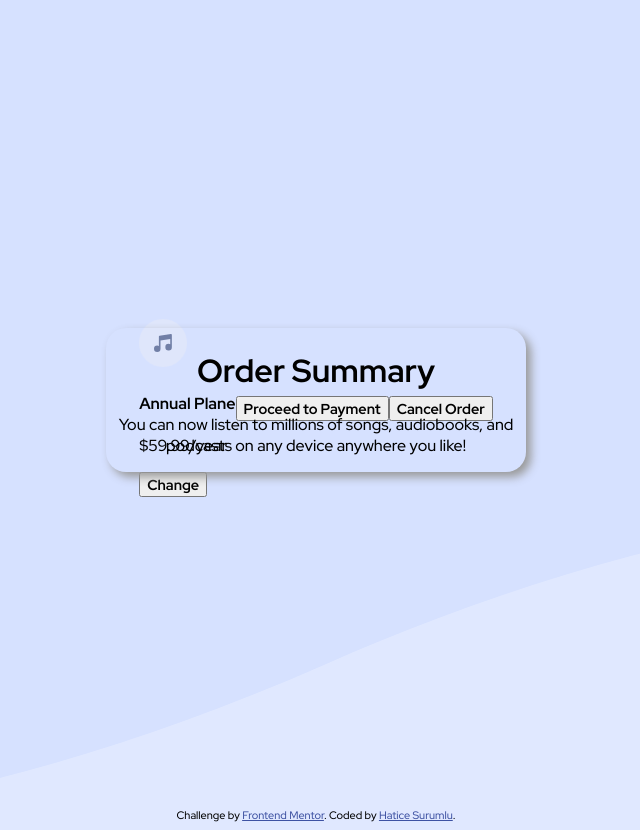
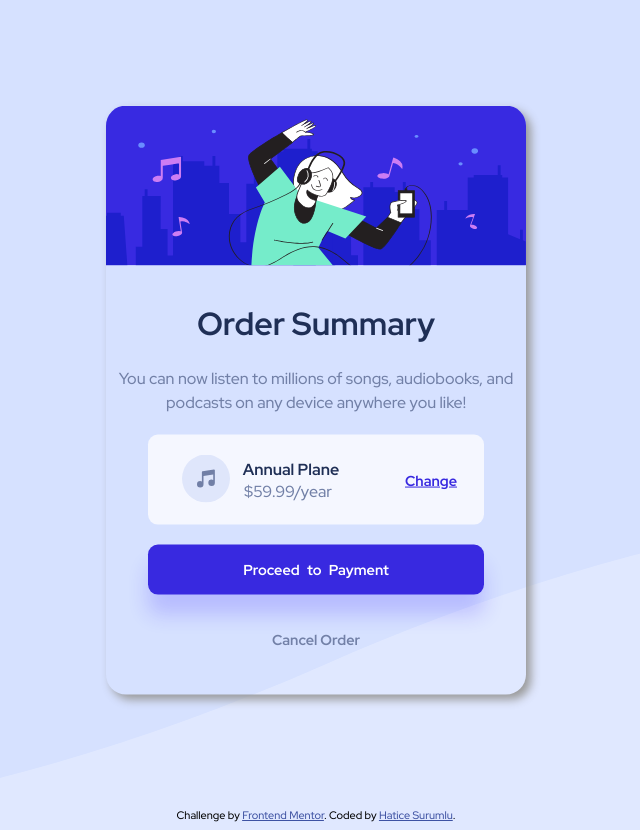
Before and after one commit to Haticesurumlu/order-summary-component, a plain HTML site: page index.html in a window 1280 px wide. Shown: the whole page, without its empty margins (324-964 px from the left). Drawn offline with Linux system fonts and the light colour scheme.

Commit message:
style: style the buttons

```diff
--- a/index.html
+++ b/index.html
@@ -11,18 +11,27 @@
 
   <!-- Feel free to remove these styles or customise in your own stylesheet 👍 -->
 </head>
+
+
+
+
+
+
+
+
 <body>
   <div class="container">
    <div class="card">
-  <div class="card__hero">
+   <div class="card__img">
+    <img class="card__image" src='images/illustration-hero.svg'>
+    </div>
+
+    <div class="card__content">
+    <h1 class="card__content-title"> Order Summary </h1>
+     <p class="card__content-description">You can now listen to millions of songs, audiobooks, and podcasts on any
+      device anywhere you like!</p>
       </div>
 
-    <div class="card__content">
-    <h1> Order Summary </h1>
-     <p>You can now listen to millions of songs, audiobooks, and podcasts on any
-      device anywhere you like!</p>
-      </div>
-    </div>
 
     <div class="card__plan">
     <img class="card__plan-icon" src="images/icon-music.svg"></img>
@@ -31,21 +40,22 @@
    <button class="card__plan-button" > Change </button>
    </div>
 
-  <div class="card__btn-primary" >
-            <button class="btn btn-primary"> Proceed to Payment </button>
+  <div class="card__btn-primar" >
+            <button class=" card__btn-primary"> Proceed to Payment </button>
    </div>
 
-    <div class="card__btn-secondary" >
-            <button class="button2" > Cancel Order </button>
+    <div class="card__btn-secondar" >
+            <button class="card__btn-secondary" > Cancel Order </button>
 </div>
-
 
 </div>
 </div>
+
 
 <div class="attribution">
     Challenge by <a href="https://www.frontendmentor.io?ref=challenge" target="_blank">Frontend Mentor</a>.
     Coded by <a href="https://github.com/Haticesurumlu "> Hatice Surumlu</a>.
   </div>
+
 </body>
 </html>
--- a/style.css
+++ b/style.css
@@ -1,27 +1,22 @@
 @import url('https://fonts.googleapis.com/css2?family=Red+Hat+Display:wght@500;700;900&display=swap');
-:root{
+
+:root {
     --pale-blue: hsl(225, 100%, 94%);
     --bright-blue: hsl(245, 75%, 52%);
     --very-pale-blue: hsl(225, 100%, 98%);
     --desaturated-blue: hsl(224, 23%, 55%);
     --dark-blue: hsl(223, 47%, 23%);
---red-hat-display:   "Red Hat Display", helvetica, arial, sans-serif;
+    --red-hat-display: "Red Hat Display", helvetica, arial, sans-serif;
 }
 
-
-
-body{
+body {
     font-family: "Red Hat Display", sans-serif;
-    /* max-width: 1440px; */
     background: url(/images/pattern-background-desktop.svg) no-repeat center/cover;
     background-color: var(--pale-blue);
     align-content: center;
-
 }
 
-
-
-button{
+button {
     cursor: pointer;
     font-family: var(--red-hat-display);
     font-weight: 600;
@@ -29,16 +24,13 @@ font-size: .9rem;
     margin: 0 auto;
 }
 
-
-/* Container */
-.container{
+.container {
     min-height: 100vh;
     display: flex;
     justify-content: center;
     align-items: center;
 }
 
-/* Card */
 .card {
     max-width: 420px;
     position: absolute;
@@ -51,33 +43,30 @@ margin: 0 auto;
 }
 
 
-
-/* İmage */
-.header .hero {
+.card__image {
     width: 100%;
     height: 10rem;
-    background: no-repeat center/cover url('../images/illustration-hero.svg');
+    background: center/cover;
     margin-bottom: 10px;
     border-top-left-radius: 20px;
     border-top-right-radius: 20px;
 
 }
 
+.card__content-title {
+    color: hsl(223, 47%, 23%);
+}
 
- .header h1{
-    color: hsl(223, 47%, 23%);
-
-
-
-}
- .header p{
+.card__content-description {
     color: hsl(224, 23%, 55%);
     font-size: 16px;
     font-weight: 500;
     line-height: 1.5em;
 }
-/* Plan */
-.card .plan{
+
+/* Annual Plan */
+
+.card__plan {
     width: 80%;
     height: 90px;
     margin: 20px auto 20px auto;
@@ -86,19 +75,20 @@ margin: 0 auto;
 
 }
 
- .plan img{
+.card__plan-icon {
     position: relative;
     right: 110px;
     padding-top: 20px;
 }
 
-.plan h4{
+.card__plan-title {
     position: relative;
     bottom: 70px;
     right: 25px;
     color: hsl(223, 47%, 23%);
 }
- .plan p{
+
+.card__plan-price {
     position: relative;
     bottom: 90px;
     right: 28px;
@@ -106,7 +96,8 @@ margin: 0 auto;
     font-weight: 500;
     color: hsl(224, 23%, 55%);
 }
- .plan button{
+
+.card__plan-button {
     margin: 0;
     padding: 0;
     position: relative;
@@ -119,14 +110,14 @@ margin: 0 auto;
 
 }
 
-.plan button:hover{
+.card__plan-button:hover {
     color: hsl(224, 23%, 55%);
 }
 
 /* Buttons */
 
 
-.btn1 button{
+.card__btn-primary {
     width: 80%;
     height: 50px;
     margin-bottom: 20px;
@@ -136,25 +127,20 @@ margin: 0 auto;
     background-color: hsl(245, 75%, 52%);
     word-spacing: 0.3em;
     box-shadow: #247 5px 5px 20px;
-
-    box-shadow: 0 20px 20px rgba(58,41,255,.2);
+    box-shadow: 0 20px 20px rgba(58, 41, 255, .2);
 
 }
 
-.button1{
+.btn-primary {
     justify-content: center;
 }
-.btn1 button:hover{
+
+.card__btn-primary:hover {
     color: #fff;
     background-color: hsl(224, 23%, 55%);
 }
 
-
-
-
-
-
-    .btn2 button{
+.card__btn-secondary {
     width: 80%;
     height: 50px;
     border: none;
@@ -165,17 +151,21 @@ margin: 0 auto;
 
 }
 
-
-
-    .btn2 button:hover{
+.card__btn-secondary:hover {
     color: hsl(223, 47%, 23%);
 }
 
 
 /* Attribution */
 
-.attribution { font-size: .68rem; text-align: center; }
-.attribution a { color: hsl(228, 45%, 44%); }
+.attribution {
+    font-size: .68rem;
+    text-align: center;
+}
+
+.attribution a {
+    color: hsl(228, 45%, 44%);
+}
 
 
 /* RESPONSIVE */
```
Lines whose indentation alone changed are shown as unchanged.
